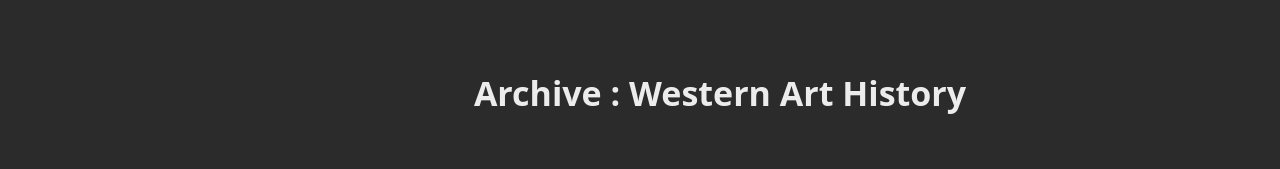
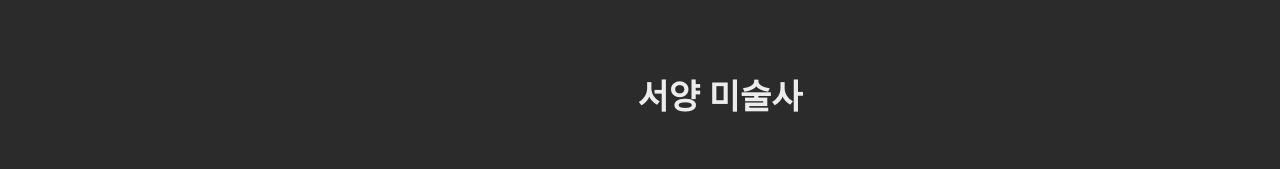
Before and after one commit to MeganMagic/touch-art-archive, a React (Create React App) app: page /archive/western in a window 1280 px wide. Shown: the part 150-319 px from the top of the page. Built offline with nearby package versions, Linux system fonts and the light colour scheme.

Commit message:
QA 2021.12.06

```diff
--- a/src/routes/Archive.tsx
+++ b/src/routes/Archive.tsx
@@ -1,5 +1,6 @@
 import React, { useState } from "react";
-
+import { useSelector } from 'react-redux';
+import { LanguageState, LANG_KO } from '../language'
 
 import Figure from "../components/Figure";
 import MoveTopButton from "../components/MoveTopButton";
@@ -15,8 +16,13 @@ type ArchiveProps = {
 
 const Archive : React.FC<ArchiveProps> = ({ region, artworks }) => {
 
+    const language = useSelector((state: LanguageState) => state.language);
+
     const [ tagIndex, setTagIndex ] = useState<number>(-1)
-    const tags : Array<string> = artworks.map((x) => x.trend)
+    const tags : Array<string> =
+        language === LANG_KO ?
+        artworks.map((x) => x.trend) :
+        artworks.map((x) => x.school)
     const tagsSet : Array<string> = tags.filter((x, i) => tags?.findIndex(tag => tag === x) === i)
 
 
@@ -27,7 +33,11 @@ const Archive : React.FC<ArchiveProps> = ({ region, artworks }) => {
         <div className="Archive__container">
 
             <div className="title font-global text-center">
-                Archive : {region.title} Art History
+            {
+                language === LANG_KO ?
+                `${region.title_ko} 미술사` :
+                `Archive : ${region.title_en} Art History`
+            }
             </div>
 
             <Tags
@@ -60,6 +70,8 @@ type TagsProps = {
 }
 const Tags : React.FC<TagsProps> = ({ selectedTagIndex, selectTag, tagsSet}) => {
 
+    const language = useSelector((state: LanguageState) => state.language);
+
     const handleTag = (newTagIndex : number) => {
         if( selectedTagIndex !== newTagIndex) {
             selectTag(newTagIndex)
@@ -69,7 +81,7 @@ const Tags : React.FC<TagsProps> = ({ selectedTagIndex, selectTag, tagsSet}) =>
     const element =
     <ul className="tags">
         <li className={`tag ${selectedTagIndex === -1 ? 'selected' : ''}`} onClick={() => handleTag(-1)}>
-            전체
+        { language === LANG_KO ? '전체' : 'All'}
         </li>
         {
             tagsSet.map((tag, index) =>
--- a/src/routes/Main.tsx
+++ b/src/routes/Main.tsx
@@ -51,11 +51,21 @@ const Main : React.FC = () => {
                     </div>
                 </Link>
 
-                <div className="question Main__button">
-                    <div className="font-global">
-                        ?
+                <a
+                    href={
+                        language === LANG_KO ?
+                        "https://touchartarchive.s3.ap-northeast-2.amazonaws.com/touchartarchive_help_kor.pdf" :
+                        "https://touchartarchive.s3.ap-northeast-2.amazonaws.com/touchartarchive_help_eng.pdf"
+                    }
+                    download
+                    target="blank"
+                >
+                    <div className="question Main__button">
+                        <div className="font-global">
+                            ?
+                        </div>
                     </div>
-                </div>
+                </a>
             </div>
 
         </div>
--- a/src/scss/_button.scss
+++ b/src/scss/_button.scss
@@ -34,6 +34,7 @@ button.button__back {
     position: absolute;
     top : 50%;
     left : 20px;
+    z-index: 999;
     transform: translateY(-50%);
 
     transition : all 0.2s ease-in-out;
--- a/src/variables.tsx
+++ b/src/variables.tsx
@@ -3,15 +3,18 @@ export const KOREAN : string = "korean"
 
 export type Region = {
     regionId : string;
-    title : string;
+    title_en : string;
+    title_ko : string;
 }
 export const RegionWestern : Region = {
     regionId : WESTERN,
-    title : 'Western',
+    title_en : 'Western',
+    title_ko : '서양'
 }
 export const RegionKorean : Region = {
     regionId : KOREAN,
-    title : "Korean",
+    title_en : "Korean",
+    title_ko : "한국"
 }
 
 
```
